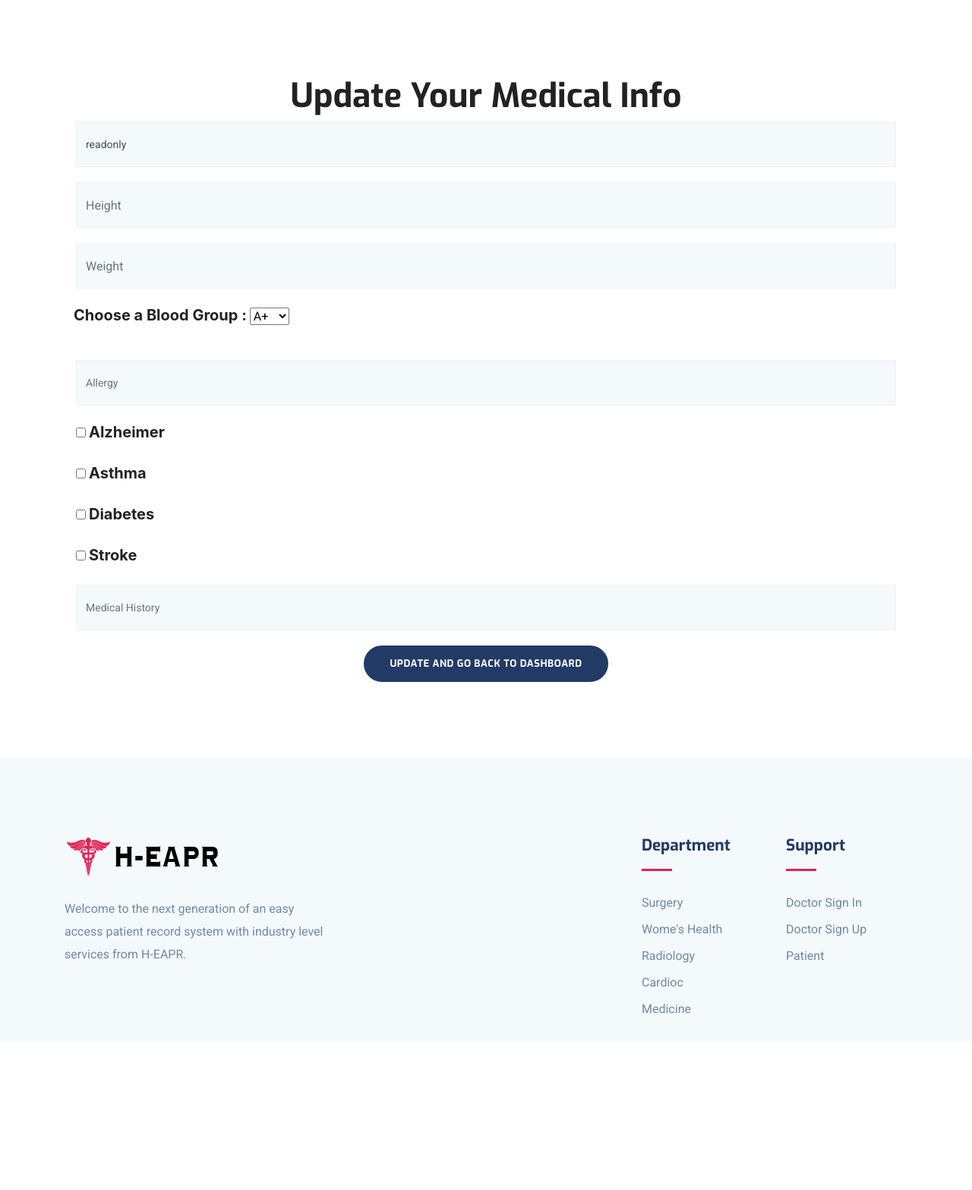
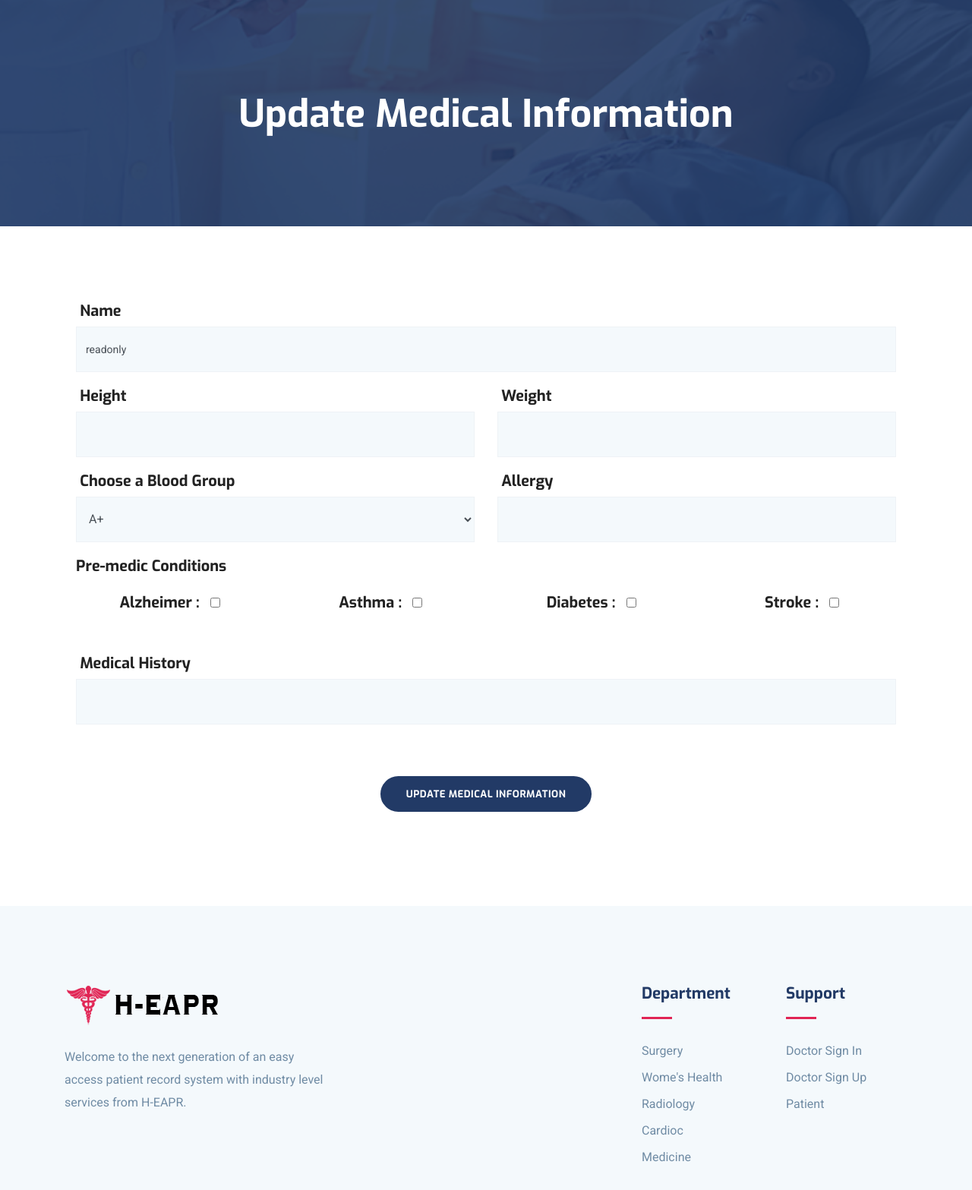
Before and after one commit to vinaykumar7686/Hackfest-EasyAccessPatientRecord, a Django app: template patient/templates/pat_update_medicalInfo.html in a window 1280 px wide; the page is wider, and only the part inside the window is pictured. Shown: the part 102-1669 px from the top of that part at 76% size. Before the commit the page ends 1437 px from the top of that part, so only its background shows below. Run offline with Django 4.2, Linux system fonts and the light colour scheme; the template is opened without the code that fills it, so the values that code supplies are empty; some libraries are stand-ins or nearby versions; some web fonts are replaced.

Commit message:
Front End Updation

```diff
--- a/patient/templates/pat_update_medicalInfo.html
+++ b/patient/templates/pat_update_medicalInfo.html
@@ -5,6 +5,20 @@
 {% endblock %}
 {% block body %}
 <!-- <form action="" method="post"> -->
+
+<section class="page-title bg-2">
+    <div class="overlay"></div>
+    <div class="container">
+        <div class="row">
+            <div class="col-md-12">
+                <div class="block text-center">
+                    <h1 class="text-capitalize mb-5 text-lg">Update Medical Information</h1>
+                </div>
+            </div>
+        </div>
+    </div>
+</section>
+
 {% csrf_token %}
 <section class="contact-form-wrap section">
     <div class="container">
@@ -12,92 +26,97 @@
             <div class="col-lg-12 col-md-12 col-sm-12">
                 <form id="contact-form" class="contact__form " method="post" action="/patient/update/medicalinfo/">
                     {% csrf_token %}
-                    <div class="text-center">
-                        <h2>Update Your Medical Info</h2>
-                    </div>
+
                     <div class="container">
                         <div class="row">
                             <div class="col-lg-12">
                                 <div class="form-group">
-                                    <input name="patientId" id="patientId" type="Text" class="form-control"
-                                        value={{patient_name}} readonly>
+                                    <h5 class="mb-2">&nbsp;Name</h5>
+                                    <input name="patientId" id="patientId" type="Text" class="form-control" value={{patient_name}} readonly>
                                 </div>
                             </div>
+                            <div class="col-lg-6">
+                                <div class="form-group">
+                                    <h5 class="mb-2">&nbsp;Height</h5>
+                                    <input name="height" id="height" type="number" class="form-control" value="{{medicalinfo.height}}">
+                                </div>
+                            </div>
+                            <div class="col-lg-6">
+                                <div class="form-group">
+                                    <h5 class="mb-2">&nbsp;Weight</h5>
+                                    <input name="weight" id="weight" type="number" class="form-control" value="{{medicalinfo.weight}}">
+                                </div>
+                            </div>
+                            <div class="col-lg-6">
+                                <div class="form-group">
+                                    <h5 class="mb-2">&nbsp;Choose a Blood Group</h5>
+                                    <select name="bloodType" id="bloodType" width=100px class="form-control" value="{{medicalinfo.bloodType}}">
+                                        <option value="A+">A+</option>
+                                        <option value="A-">A-</option>
+                                        <option value="B+">B+</option>
+                                        <option value="B-">B-</option>
+                                        <option value="AB+">AB+</option>
+                                        <option value="AB-">AB-</option>
+                                        <option value="O+">O+</option>
+                                        <option value="O-">O-</option>
+                                    </select>
+                                </div>
+                            </div>
+
+                            <div class="col-lg-6">
+                                <div class="form-group">
+                                    <h5 class="mb-2">&nbsp;Allergy</h5>
+                                    <input name="allergy" id="allergy" type="Text" class="form-control" value="{{medicalinfo.allergy}}">
+                                </div>
+                            </div>
+
                             <div class="col-lg-12">
                                 <div class="form-group">
-                                    <input name="height" id="height" type="number" class="form-control"
-                                        placeholder="Height" value="{{medicalinfo.height}}">
+                                    <h5 class="mb-2">Pre-medic Conditions</h5>
                                 </div>
                             </div>
-                            <div class="col-lg-12">
+
+                            <div class="col-lg-3 text-center">
                                 <div class="form-group">
-                                    <input name="weight" id="weight" type="number" class="form-control"
-                                        placeholder="Weight" value="{{medicalinfo.weight}}">
+                                    <label class="mb-2" for="alzheimer">Alzheimer :&nbsp;&nbsp;</label>
+                                    <input type="checkbox" id="alzheimer" name="alzheimer" value="{{medicalinfo.alzheimer}}">
                                 </div>
                             </div>
-                            &nbsp; &nbsp;
-                            <div class="form-group">
-                                <label for="department">
-                                    <p
-                                        style="font-family: -apple-system, BlinkMacSystemFont, 'Segoe UI', Roboto, Oxygen, Ubuntu, Cantarell, 'Open Sans', 'Helvetica Neue', sans-serif;">
-                                        Choose a Blood Group : </p>
-                                </label>
-                                <select name="bloodType" id="bloodType" width=100px class="form-group" value="{{medicalinfo.bloodType}}">
-                                    <option value="A+">A+</option>
-                                    <option value="A-">A-</option>
-                                    <option value="B+">B+</option>
-                                    <option value="B-">B-</option>
-                                    <option value="AB+">AB+</option>
-                                    <option value="AB-">AB-</option>
-                                    <option value="O+">O+</option>
-                                    <option value="O-">O-</option>
-                                </select>
-                            </div>
-                            <div class="col-lg-12">
+
+                            <div class="col-lg-3 text-center">
                                 <div class="form-group">
-                                    <input name="allergy" id="allergy" type="Text" class="form-control"
-                                        placeholder="Allergy" value="{{medicalinfo.allergy}}">
+                                    <label class="mb-2" for="asthma">Asthma :&nbsp;&nbsp;</label>
+                                    <input type="checkbox" id="asthma" name="asthma" value="{{medicalinfo.asthma}}">
                                 </div>
                             </div>
-                            <br>
-                            <div class="col-lg-12">
-                                <input type="checkbox" id="alzheimer" name="alzheimer" value="{{medicalinfo.alzheimer}}">
-                                <label for="alzheimer">
-                                    <p
-                                        style="font-family:-apple-system, BlinkMacSystemFont, 'Segoe UI', Roboto, Oxygen, Ubuntu, Cantarell, 'Open Sans', 'Helvetica Neue', sans-serif;">
-                                        Alzheimer</p>
-                                </label><br>
-                                <input type="checkbox" id="asthma" name="asthma" value="{{medicalinfo.asthma}}">
-                                <label for="vehicle2">
-                                    <p
-                                        style="font-family: -apple-system, BlinkMacSystemFont, 'Segoe UI', Roboto, Oxygen, Ubuntu, Cantarell, 'Open Sans', 'Helvetica Neue', sans-serif;">
-                                        Asthma</p>
-                                </label><br>
-                                <input type="checkbox" id="diabetes" name="diabetes" value="{{medicalinfo.diabetes}}">
-                                <label for="vehicle3">
-                                    <p
-                                        style="font-family: -apple-system, BlinkMacSystemFont, 'Segoe UI', Roboto, Oxygen, Ubuntu, Cantarell, 'Open Sans', 'Helvetica Neue', sans-serif;">
-                                        Diabetes</p>
-                                </label><br>
-                                <input type="checkbox" id="stroke" name="stroke" value="{{medicalinfo.stroke}}">
-                                <label for="vehicle3">
-                                    <p
-                                        style="font-family: -apple-system, BlinkMacSystemFont, 'Segoe UI', Roboto, Oxygen, Ubuntu, Cantarell, 'Open Sans', 'Helvetica Neue', sans-serif;">
-                                        Stroke</p>
-                                </label><br>
-                            </div>
-                            <div class="col-lg-12">
+
+                            <div class="col-lg-3 text-center">
                                 <div class="form-group">
-                                    <input name="medicalHistory" id="medicalHistory" type="Text" class="form-control"
-                                        placeholder="Medical History" value="{{medicalinfo.medical_history}}">
+                                    <label class="mb-2" for="diabetes">Diabetes :&nbsp;&nbsp;</label>
+                                    <input type="checkbox" id="diabetes" name="diabetes" value="{{medicalinfo.diabetes}}">
                                 </div>
                             </div>
+
+                            <div class="col-lg-3 text-center">
+                                <div class="form-group">
+                                    <label class="mb-2" for="stroke">Stroke :&nbsp;&nbsp;</label>
+                                    <input type="checkbox" id="stroke" name="stroke" value="{{medicalinfo.stroke}}">
+                                </div>
+                            </div>
+
+                            <div class="col-lg-12 my-4">
+                                <div class="form-group">
+                                    <h5 class="mb-2">&nbsp;Medical History</h5>
+                                    <input name="medicalHistory" id="medicalHistory" type="Text" class="form-control" value="{{medicalinfo.medical_history}}">
+                                </div>
+                            </div>
+
                         </div>
                     </div>
 
-                    <div class="text-center">
+                    <div class="text-center my-4">
                         <input class="btn btn-main btn-round-full" name="submit" type="submit"
-                            value="Update and go back to Dashboard"></input>
+                            value="Update Medical Information"></input>
                     </div>
                 </form>
             </div>
```
Also changed, not shown: patient/templates/pat_medicalForm.html (+22 -10 lines), patient/templates/pat_update_info.html (+41 -42 lines), 1 other file.
